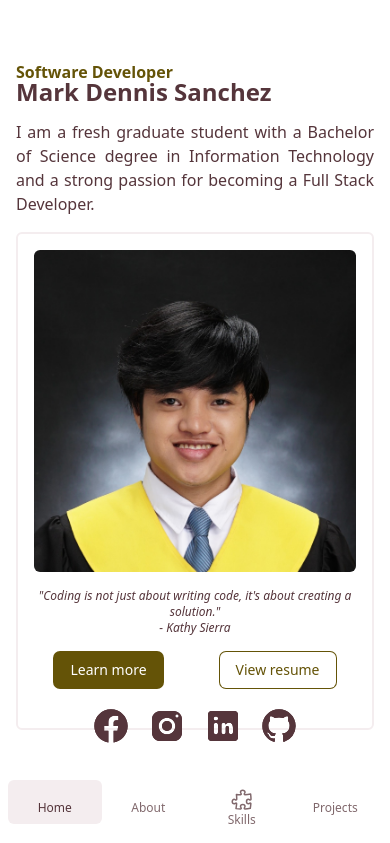
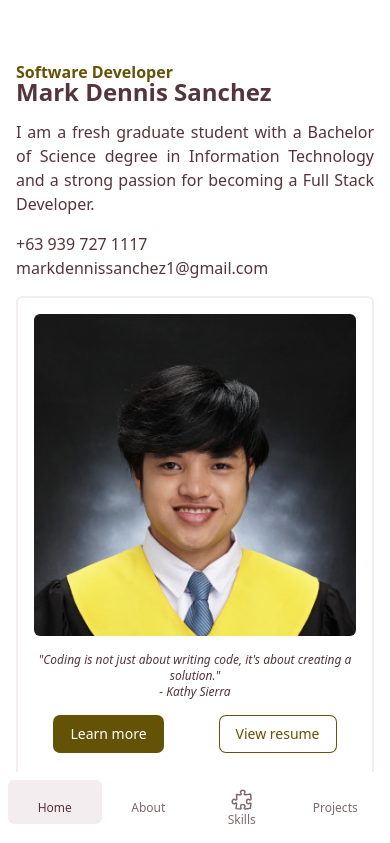
Before and after one commit to MarkDennis1/vue-portfolio, a Vue app: page / in a window 390 px wide. Shown: the top 843 px of the page. Built offline with nearby package versions, Linux system fonts and the light colour scheme; some icons are missing.

Commit message:
add email and mobile number

```diff
--- a/src/sections/FooterSection.vue
+++ b/src/sections/FooterSection.vue
@@ -1,20 +1,20 @@
 <template>
   <section
     id="footer"
-    class="px-4 h-24 pb-40 md:pb-0 min-h-[30vh] grid place-items-center"
+    class="max-w-4xl mx-auto px-4 h-24 pb-96 md:pb-0 grid place-items-center min-h-[20vh]"
   >
-    <div class="max-w-4xl mx-auto flex flex-col gap-4 text-center">
-      <div class="flex gap-2 divide-x-2">
-        <a
-          target="_blank"
-          v-for="(social, index) in socials"
-          class="hover:underline"
-          :class="index > 0 && 'pl-2'"
-          :href="social.href"
-          >{{ social.name }}</a
-        >
+    <div
+      class="w-full py-4 flex flex-col text-sm gap-4 md:grid md:grid-cols-3 mb-4 md:mb-0"
+    >
+      <div>
+        <div>+63 939 727 1117</div>
+        <div>
+          <a class="hover:underline" href="mailto:markdennissanchez1@gmail.com"
+            >markdennissanchez1@gmail.com</a
+          >
+        </div>
       </div>
-      <div>
+      <div class="hidden md:flex items-center">
         <p>
           <a
             class="hover:underline"
@@ -25,7 +25,31 @@
           on Freepik
         </p>
       </div>
-      <p>
+      <div class="flex flex-col gap-2 md:flex-row md:divide-x-2 md:items-center">
+        <a
+          target="_blank"
+          v-for="(social, index) in socials"
+          class="hover:underline"
+          :class="index > 0 && 'md:pl-2'"
+          :href="social.href"
+          >{{ social.name }}</a
+        >
+      </div>
+      <div class="md:hidden">
+        <p>
+          <a
+            class="hover:underline"
+            target="_blank"
+            href="https://www.freepik.com/free-vector/static-asset-illustration-concept_6195516.htm#page=2&query=programming%20greenish&position=3&from_view=search&track=ais"
+            >Image by storyset</a
+          >
+          on Freepik
+        </p>
+      </div>
+    </div>
+    <div class="w-full text-center">
+      <hr />
+      <p class="py-4 text-xs">
         © 2023 <a class="hover:underline" href="/">Mark Dennis</a>. All rights
         reserved.
       </p>
--- a/src/sections/HomeSection.vue
+++ b/src/sections/HomeSection.vue
@@ -45,6 +45,17 @@
               />
               <component :is="social.icon" class="h-10 flex-shrink-0" />
             </a>
+          </div>
+          <!-- contacts -->
+          <div class="flex flex-col">
+            <p>
+              +63 939 727 1117
+            </p>
+            <p>
+              <a href="mailto:markdennissanchez1@gmail.com" class="hover:underline">
+                markdennissanchez1@gmail.com
+              </a>
+            </p>
           </div>
       </div>
       <!-- hero right -->
```
